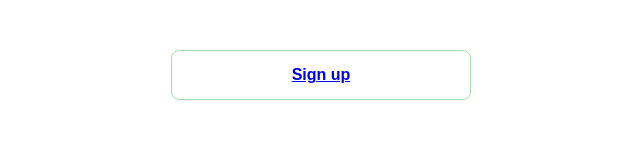
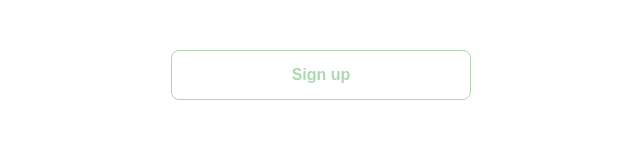
Before and after one commit to joserangel25/react-shop, a React app: page /login in a window 1280 px wide. Shown: the part 494-650 px from the top of the page, without its empty margins (319-959 px from the left). Built offline with nearby package versions, Linux system fonts and the light colour scheme; the HTML template or start-up script is replaced by a standard one.

Commit message:
link en el logo del page login

```diff
--- a/src/containers/Login.jsx
+++ b/src/containers/Login.jsx
@@ -32,6 +32,10 @@ const Login = () => {
       setMensaje('')
     }
   }
+
+  const handleLogoClick = () => {
+    navigate('/')
+  }
   return (
     <div className="login-page">
       {
@@ -41,7 +45,9 @@ const Login = () => {
         (!loadingAuth && mensaje) && <p>{mensaje}</p>
       }
       <div className="form-container-login">
-        <img src={logoYard} alt="logo" className="logo-login" />
+
+        <img src={logoYard} alt="logo" className="logo-login" onClick={handleLogoClick} />
+
 
         <form className="form" ref={refForm} onSubmit={handleSubmit}>
           <label htmlFor="email" className="label">Email address</label>
@@ -68,7 +74,7 @@ const Login = () => {
         </form>
 
         <button className="secondary-button signup-button">
-          <Link to='/sigin'>
+          <Link to='/sigin' >
             Sign up
           </Link>
         </button>
--- a/src/styles/Login.scss
+++ b/src/styles/Login.scss
@@ -13,6 +13,7 @@
   width: 150px;
   margin-bottom: 48px;
   justify-self: center;
+  cursor: pointer;
   // display: none;
 }
 .form {
@@ -65,6 +66,11 @@
   font-weight: bold;
   height: 50px;
 }
+
+.secondary-button a {
+  color: var(--hospital-green);
+  text-decoration: none;
+}
 .login-button {
   margin-top: 14px;
   margin-bottom: 30px;
```
